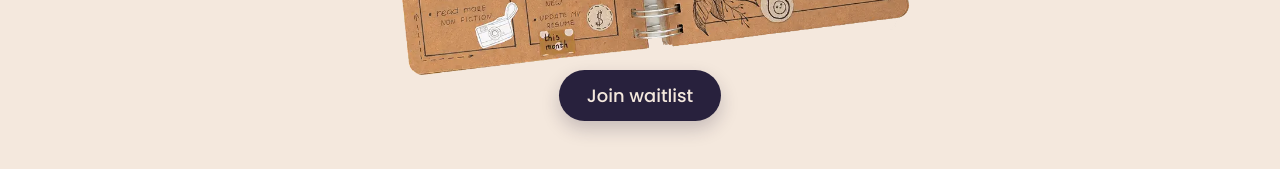
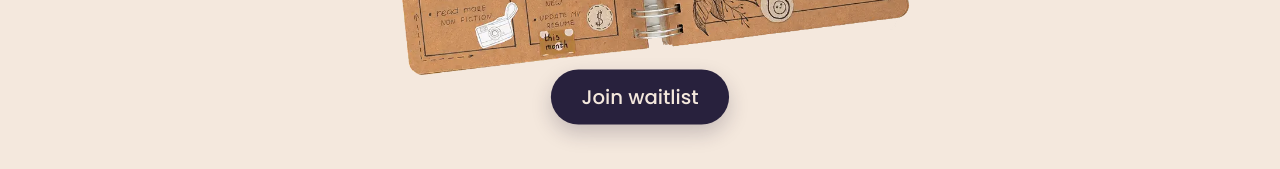
Before and after one commit to remanesce/remanesce-waitlist, a plain HTML site: page index.html in a window 1280 px wide. In both pictures the pointer is over the link "Join waitlist". Shown: the part 511-680 px from the top of the page. Drawn offline with nearby package versions, Linux system fonts and the light colour scheme; a script that the page names is missing.

Commit message:
:art: style: changed join waitlist button animation

```diff
--- a/css/styles.css
+++ b/css/styles.css
@@ -289,7 +289,7 @@ select {
 }
 
 .btn--hero:hover {
-  transform: translateX(-50%) translateY(-2px);
+  transform: translateX(-50%) scale(1.1);
 }
 
 /* --- Intro --- */
```
